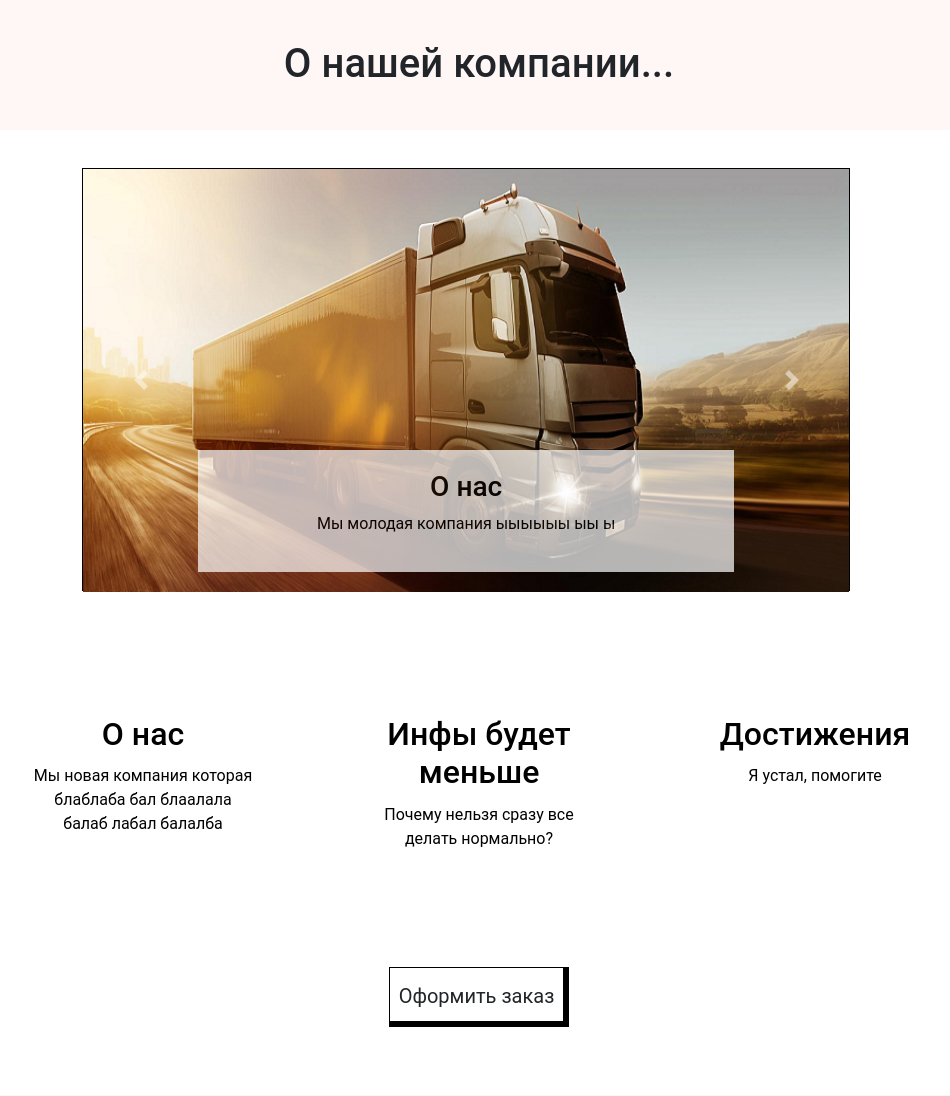
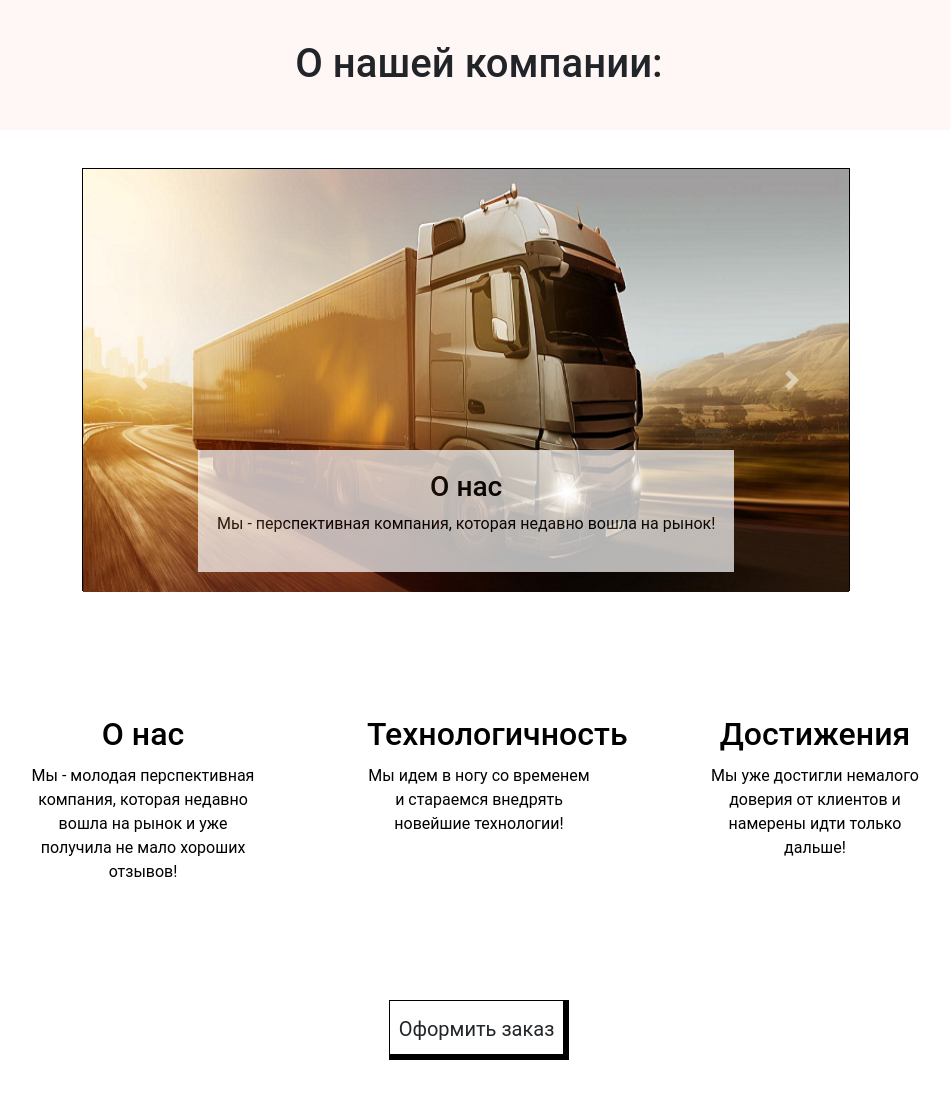
Before and after one commit to anayks/raketa, a PHP site: page / in a window 1280 px wide. Shown: the part 110-1206 px from the top of the page, without its empty margins (161-1111 px from the left). Run offline with PHP 8.4, Linux system fonts and the light colour scheme; data that the repository does not hold is empty.

Commit message:
POMOGITE BLYA

```diff
--- a/index.php
+++ b/index.php
@@ -11,7 +11,6 @@
   <script src="https://cdnjs.cloudflare.com/ajax/libs/popper.js/1.14.3/umd/popper.min.js"></script>
   <script src="https://maxcdn.bootstrapcdn.com/bootstrap/4.1.3/js/bootstrap.min.js"></script>
     <link rel="stylesheet" href="style.css">
-  <script type="text/javascript" src="main.js"></script>
 </head>
 <body>
   <header>
@@ -22,24 +21,24 @@
          <!--<div class="Art228"><a>Оформить заказ</a></div> -->
       </div>
   </header>
-  <div class="Flexim"><div class="RcolorFlex"><h1>О нашей компании...<h1></p></div>
+  <div class="Flexim"><div class="RcolorFlex"><h1>О нашей компании:<h1></p></div>
   </div>
   <div class="casino">
     <br><br><br>
-    <center><h2>Загаловоку 1</h2><p>A oni есть?вфсоыуаиы оваиыол вмиоырвмилыовим</p></center>
+    <center><h2>Высокое качество</h2><p>Мы всегда следим за своими заказами и стараемся их выполнять ещё лучше!</p></center>
     <br><br><br>
-    <center><h2>Загаловоку 1</h2><p>A oni есть?вфсоыуаиыоваи ыолвмиоырв милыовим</p></center>
+    <center><h2>Низкие цены</h2><p>Мы стараемся подобрать для клиента наиболее низкую цену для его удобства.</p></center>
     <br><br><br>
-    <center><h2>Загаловоку 1</h2><p>A oni есть?вфсоы уаиыоваиыо лвмиоырвм илыовим</p></center>
+    <center><h2>Гибкость</h2><p>Мы стараемся подстроиться под каждого клиента и найти лучший вариант для заказа.</p></center>
   </div>
 
   <div class="casino777">
     <br><br><br>
-    <center><h2>Загаловоку 1</h2><p>A oni есть?вфсоыуа иыоваиыо лвмио ырвмилы овим</p></center>
+    <center><h2>Постоянная поддержка</h2><p>По всем вопросам Вы можете обратиться по телефону, заказав звонок.</p></center>
     <br><br><br>
-    <center><h2>Загаловоку 1</h2><p>A oni есть?вфсо ыуаи ыоваиыол вмиоы рвмилыовим</p></center>
+    <center><h2>Способы оплаты</h2><p>Мы принимаем различные способы оплаты, чтобы Вам было удобно!</p></center>
     <br><br><br>
-    <center><h2>Загаловоку 1</h2><p>A oni есть?вфсоыуа иыоваиыолвм иоырвм илыовим</p></center>
+    <center><h2>По всей России</h2><p>Мы принимаем заказы по всей России до Урала.</p></center>
   </div>
 <div id="demo" class="carousel slide" data-ride="carousel">
   <div class="carousel-inner">
@@ -47,21 +46,21 @@
       <img src="img/SlideGR1.png" alt="Los Angeles" width="1100" height="100%">
       <div class="carousel-caption d-none d-md-block">
           <h3>О нас</h3>
-          <p>Мы молодая компания ыыыыыы ыы ы</p>
+          <p>Мы - перспективная компания, которая недавно вошла на рынок!</p>
       </div>
     </div>
     <div class="carousel-item">
       <img src="img/SlideGR2.png" alt="Chicago" width="1100" height="800">
       <div class="carousel-caption d-none d-md-block">
           <h3>О нас</h3>
-          <p>Мы молодая компания ыыыыыы ыы ы</p>
+          <p>У нас часто проводятся акции, в которых можно сделать выгодный заказ!</p>
       </div>
     </div>
     <div class="carousel-item">
       <img src="img/SlideGR3.png" alt="New York" width="1100" height="800">
       <div class="carousel-caption d-none d-md-block">
           <h3>О нас</h3>
-          <p>Мы молодая компания ыыыыыы ыы ы</p>
+          <p>Мы всегда придумываем что-то новое и стремимся к лучшему!</p>
       </div>
     </div>
   </div>
@@ -79,15 +78,15 @@
   <div class="advanteges2">
     <div class="adventeges__item2">
        <h2>О нас</h2>
-       <p>Мы новая компания которая блаблаба бал блаалала балаб лабал балалба</p>
+       <p>Мы - молодая перспективная компания, которая недавно вошла на рынок и уже получила не мало хороших отзывов!</p>
     </div>
     <div class="adventeges__item2">
-       <h2>Инфы будет меньше</h2>
-       <p>Почему нельзя сразу все делать нормально?</p>
+       <h2>Технологичность</h2>
+       <p>Мы идем в ногу со временем и стараемся внедрять новейшие технологии!</p>
     </div>
    <div class="adventeges__item2">
       <h2>Достижения</h2>
-      <p>Я устал, помогите</p>
+      <p>Мы уже достигли немалого доверия от клиентов и намерены идти только дальше!</p>
    </div>
   </div>
  </div>
@@ -101,11 +100,11 @@
       <div class="Err"><p>Ошибка при заполнении<p></div>  <!-- ОШИБКА -->
 
         <div class="dws-input">
-         <input type="text" id="login" name="username" placeholder="Введите ФИО" class="log-input">
+         <input type="text" id="login" name="initial" placeholder="Введите ФИО" class="log-input">
       </div>
 
       <div class="dws-input">
-         <input type="password" id="password" name="password" placeholder="Введите номер телефона" class="log-input">
+         <input type="text" id="password" name="number" placeholder="Введите номер телефона" class="log-input">
       </div>
 
         <br>
--- a/login.php
+++ b/login.php
@@ -13,7 +13,7 @@
 <body>
   <header>
       <div class="logo">
-         <a href="index.html"><img class="graficlogo" height="110px" src="img/Logo4.png" alt="Logo"></a>
+         <a href="index.php"><img class="graficlogo" height="110px" src="img/Logo4.png" alt="Logo"></a>
       </div>
   </header>
     <div class="Rcolor"></div>
@@ -22,10 +22,10 @@
     <img src="img/Logo4.png" alt="">
       <div class="WrongLog">Неправильный логин или пароль</div>
       <div class="dws-input">
-         <input type="text" id="login" name="username" placeholder="Введите имя пользователя" class="log-input">
+         <input type="text" id="login" name="user" placeholder="Введите имя пользователя" class="log-input">
       </div>
       <div class="dws-input">
-         <input type="password" id="password" name="password" placeholder="Введите пароль" class="log-input">
+         <input type="password" id="password" name="pass" placeholder="Введите пароль" class="log-input">
       </div>
          <div class="dws-submit" name="submit"><b>Войти</b></div>
          <br />
--- a/main.js
+++ /dev/null
@@ -1 +0,0 @@
-$('.carousel').carousel({interval: 1000});
--- a/style.css
+++ b/style.css
@@ -299,10 +299,15 @@ form{
 }
 
 .WrongLog{
-  margin-left: 75px;
-  background: red;
+  margin-left: 74px;
+  border-top-left-radius: 5px;
+  border-top-right-radius: 5px;
+  background: #ff5959;
   height: 30px;
-  width: 300px;
+  width: 301px;
+  font-weight: 400px;
+  font-size: 19px;
+  font-style: 'Verdana', sans-serif;
   display: none;
 }
 
```
Also changed, not shown: script/script.js (+17 -10 lines).
